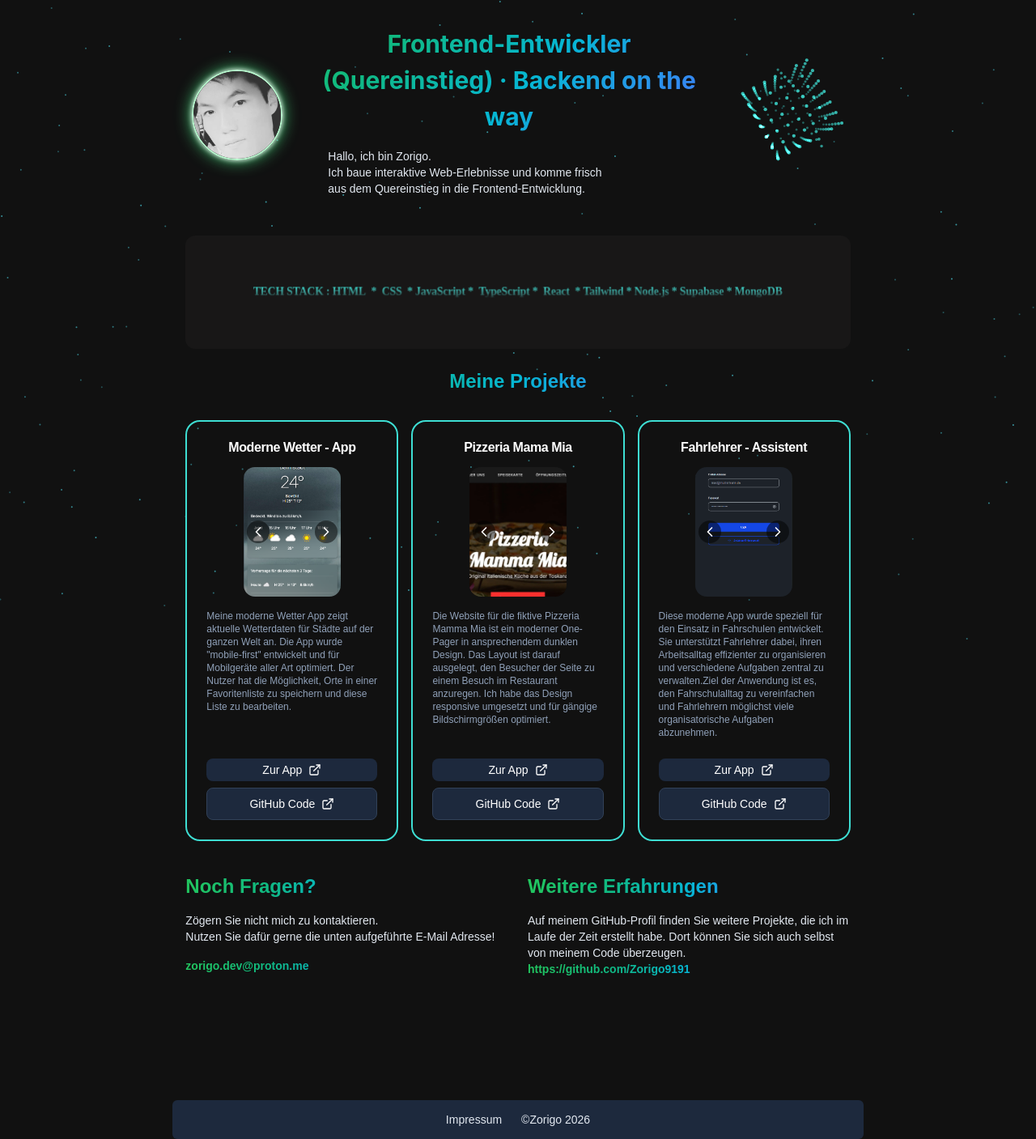
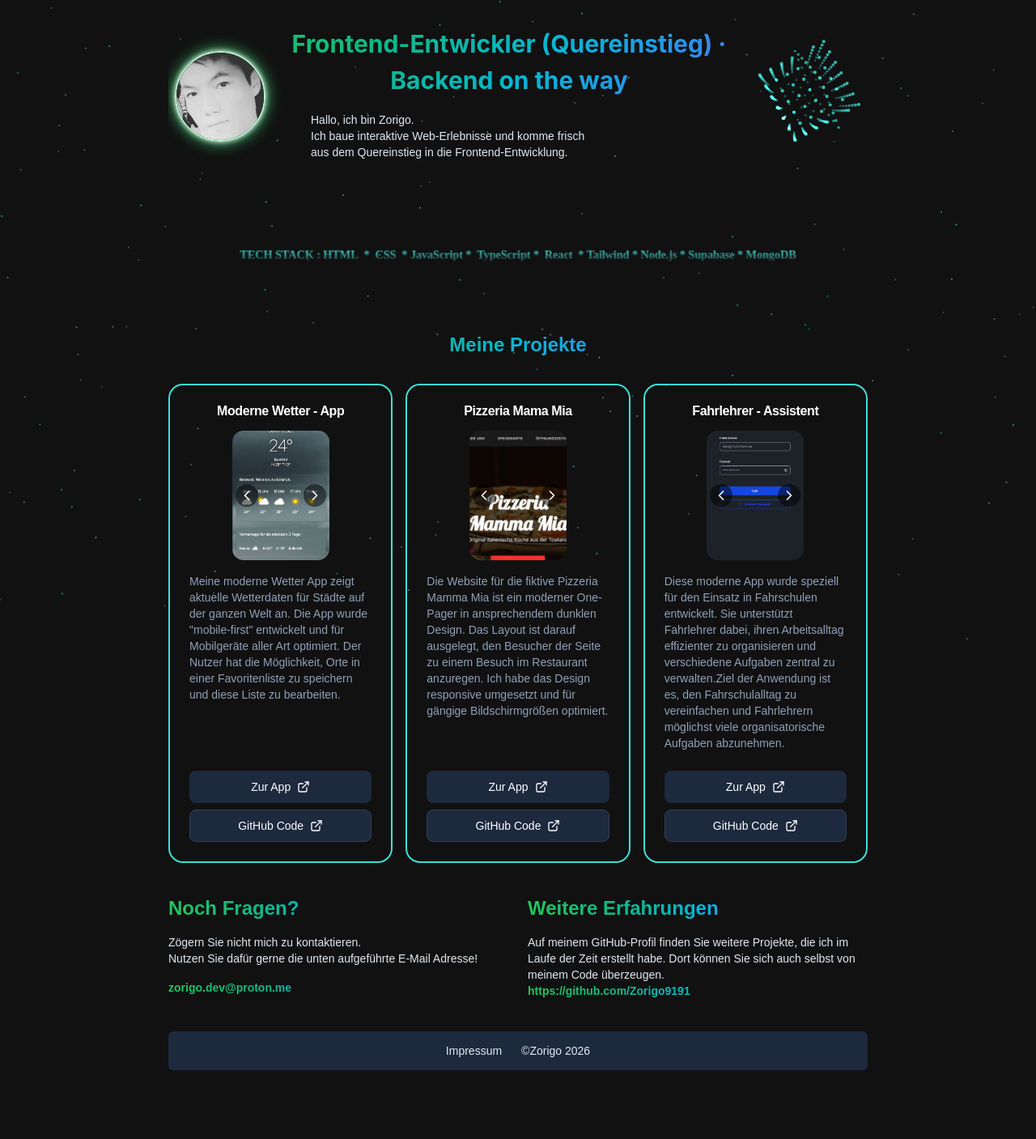
Before and after one commit to Zorigo9191/Portfolio, a React (Vite) app: page /impressum in a window 1280 px wide. Shown: the whole page at 81% size. After the commit the page ends 1322 px from the top, so only its background shows below. Built offline with nearby package versions, Linux system fonts and the light colour scheme.

Commit message:
angepasst

```diff
--- a/src/App.jsx
+++ b/src/App.jsx
@@ -9,12 +9,36 @@ import Footer from "./components/Footer";
 import Impressum from "./components/parts/Impressum";
 
 function App() {
+  // return (
+  //   <div className="relative min-h-screen flex flex-col items-center justify-start">
+  //     <div className="fixed inset-0 -z-10 pointer-events-none">
+  //       <Snowfall />
+  //     </div>
+
+  //     <Routes>
+  //       <Route
+  //         path="/"
+  //         element={
+  //           <>
+  //             <Header />
+  //             <Hero />
+  //             <Projects />
+  //             <Contact />
+  //             <Footer className="flex mt-b" />
+  //           </>
+  //         }
+  //       />
+  //       <Route path="/impressum" element={<Impressum />} />
+  //     </Routes>
+  //   </div>
+  // );
   return (
-    <div className="relative min-h-screen flex flex-col items-center justify-start">
+    <div className="relative min-h-screen">
       <div className="fixed inset-0 -z-10 pointer-events-none">
         <Snowfall />
       </div>
 
+      <main className="w-full max-w-4xl mx-auto px-4 flex flex-col">
         <Routes>
           <Route
             path="/"
@@ -24,12 +48,13 @@ function App() {
                 <Hero />
                 <Projects />
                 <Contact />
-              <Footer className="flex mt-b" />
+                <Footer />
               </>
             }
           />
           <Route path="/impressum" element={<Impressum />} />
         </Routes>
+      </main>
     </div>
   );
 }
--- a/src/components/Contact.tsx
+++ b/src/components/Contact.tsx
@@ -1,6 +1,6 @@
 export default function Contact() {
   return (
-    <div className="grid grid-cols-1 w-full px-4 mt-10 mx-auto md:max-w-150 lg:max-w-2/3 sm:grid-cols-2 text-slate-200 h-60 gap-6">
+    <div className="grid grid-cols-1 w-full mt-10 sm:grid-cols-2 text-slate-200 gap-6">
       <div>
         <h2 className="bg-clip-text text-transparent bg-[linear-gradient(to_right,#22C55E,#10B981,#06B6D4,#3B82F6,#22C55E)] font-bold text-2xl">
           Noch Fragen?
@@ -10,7 +10,7 @@ export default function Contact() {
           Nutzen Sie dafür gerne die unten aufgeführte E-Mail Adresse!
         </p>
         <a
-          href="mailto:zorigo.enkhtur@gmail.com"
+          href="mailto:zorigo.dev@proton.me"
           className="flex underline hover:text-blue-400 bg-clip-text text-transparent transition-colors bg-[linear-gradient(to_right,#22C55E,#10B981,#06B6D4,#3B82F6,#22C55E)] font-bold text-sm mt-4"
         >
           zorigo.dev@proton.me
@@ -20,7 +20,7 @@ export default function Contact() {
         <h2 className="bg-clip-text text-transparent bg-[linear-gradient(to_right,#22C55E,#10B981,#06B6D4,#3B82F6,#22C55E)] font-bold text-2xl">
           Weitere Erfahrungen
         </h2>
-        <p className="flex mt-4 text-sm ">
+        <p className="flex mt-4 text-sm">
           Auf meinem GitHub-Profil finden Sie weitere Projekte, die ich im Laufe
           der Zeit erstellt habe. Dort können Sie sich auch selbst von meinem
           Code überzeugen.
--- a/src/components/Footer.tsx
+++ b/src/components/Footer.tsx
@@ -1,3 +1,29 @@
+// import { Link, useLocation } from "react-router-dom";
+// import { ArrowLeft } from "lucide-react";
+
+// export default function Footer() {
+//   const { pathname } = useLocation();
+//   const isImpressum = pathname === "/impressum";
+
+//   return (
+//     <div className="flex w-full justify-center items-center px-4 mt-10 mx-auto md:max-w-150 lg:max-w-2/3 text-slate-200 h-12 gap-6 bg-slate-800 rounded-sm">
+//       <Link
+//         to={isImpressum ? "/" : "/impressum"}
+//         className={
+//           isImpressum
+//             ? "inline-flex items-center gap-2 px-4 py-1.5 rounded-md text-sm font-medium bg-slate-700 hover:bg-slate-500 text-white transition"
+//             : "flex hover:text-blue-400 transition font-light text-sm"
+//         }
+//       >
+//         {isImpressum && <ArrowLeft className="h-4 w-4" />}
+//         {isImpressum ? "Zurück" : "Impressum"}
+//       </Link>
+
+//       <p className="flex font-light text-sm">©Zorigo 2026</p>
+//     </div>
+//   );
+// }
+
 import { Link, useLocation } from "react-router-dom";
 import { ArrowLeft } from "lucide-react";
 
@@ -6,7 +32,7 @@ export default function Footer() {
   const isImpressum = pathname === "/impressum";
 
   return (
-    <div className="flex w-full justify-center items-center px-4 mt-10 mx-auto md:max-w-150 lg:max-w-2/3 text-slate-200 h-12 gap-6 bg-slate-800 rounded-sm">
+    <div className="flex w-full justify-center items-center mt-10 text-slate-200 h-12 gap-6 bg-slate-800 rounded-sm">
       <Link
         to={isImpressum ? "/" : "/impressum"}
         className={
--- a/src/components/Header.tsx
+++ b/src/components/Header.tsx
@@ -4,7 +4,8 @@ import profilePic from "../assets/profile.jpg";
 
 export default function Header() {
   return (
-    <div className="flex flex-col md:flex-row md:justify-around w-full items-center  mx-auto mt-2 px-4 py-6 overflow-x-hidden md:max-w-150 lg:max-w-2/3 transition duration-1000 gap-6">
+    // <div className="flex flex-col md:flex-row md:justify-around w-full items-center  mx-auto mt-2 px-4 py-6 overflow-x-hidden md:max-w-150 lg:max-w-2/3 transition duration-1000 gap-6">
+    <div className="flex flex-col md:flex-row md:justify-around w-full items-center mt-2 py-6 overflow-x-hidden transition duration-1000 gap-6">
       <div className="flex gap-4 p-2 shrink-0">
         <img
           src={profilePic}
--- a/src/components/Hero.tsx
+++ b/src/components/Hero.tsx
@@ -1,8 +1,37 @@
+// import VectorWordmark from "./parts/vectorWordMark";
+
+// export default function Hero() {
+//   return (
+//     <div className="w-full flex justify-center px-4 mt-6 mx-auto md:max-w-150 lg:max-w-2/3">
+//       <VectorWordmark
+//         text="TECH STACK : HTML  *  CSS  * JavaScript *  TypeScript *  React  * Tailwind * Node.js * Supabase * MongoDB"
+//         font={{
+//           fontFamily: "Poppins",
+//           fontWeight: 800,
+//           fontSize: "20px",
+//           lineHeight: "1em",
+//           letterSpacing: "-0.01em",
+//           textAlign: "left",
+//         }}
+//         background="#181717"
+//         textColor="#3EDED3"
+//         shade="#5CD2CC"
+//         accent="#3EDED3"
+//         reach={120}
+//         speed={45}
+//         damping={45}
+//         handles={{ size: 70, spread: 54, labels: true }}
+//         style={{ height: "140px", borderRadius: "12px" }}
+//       />
+//     </div>
+//   );
+// }
+
 import VectorWordmark from "./parts/vectorWordMark";
 
 export default function Hero() {
   return (
-    <div className="w-full flex justify-center px-4 mt-6 mx-auto md:max-w-150 lg:max-w-2/3">
+    <div className="w-full flex justify-center mt-6">
       <VectorWordmark
         text="TECH STACK : HTML  *  CSS  * JavaScript *  TypeScript *  React  * Tailwind * Node.js * Supabase * MongoDB"
         font={{
@@ -13,14 +42,14 @@ export default function Hero() {
           letterSpacing: "-0.01em",
           textAlign: "left",
         }}
-        background="#181717"
+        background="transparent"
         textColor="#3EDED3"
         shade="#5CD2CC"
-        accent="#3EDED3"
+        accent="#3EDED366"
         reach={120}
         speed={45}
         damping={45}
-        handles={{ size: 70, spread: 54, labels: true }}
+        handles={{ size: 70, spread: 54, labels: false }}
         style={{ height: "140px", borderRadius: "12px" }}
       />
     </div>
--- a/src/components/Projects.tsx
+++ b/src/components/Projects.tsx
@@ -9,7 +9,8 @@ import fahr2 from "../assets/fahr2.png";
 
 export default function Projects() {
   return (
-    <div className="flex flex-col w-full px-4 mt-6 mx-auto md:max-w-150 lg:max-w-2/3 ">
+    // <div className="flex flex-col w-full px-4 mt-6 mx-auto md:max-w-150 lg:max-w-2/3 ">
+    <div className="flex flex-col w-full mt-6">
       <h2 className="flex w-full justify-center items-center bg-clip-text text-transparent bg-[linear-gradient(to_right,#22C55E,#10B981,#06B6D4,#3B82F6,#22C55E)] font-bold text-2xl">
         Meine Projekte
       </h2>
--- a/src/components/parts/Impressum.tsx
+++ b/src/components/parts/Impressum.tsx
@@ -1,8 +1,28 @@
-import { useEffect } from "react";
+// import { useEffect } from "react";
+
+// export default function Impressum() {
+//   return (
+//     <div className="flex flex-col w-full px-4 mt-6 mx-auto md:max-w-150 lg:max-w-2/3 text-slate-200 bg-blue-950 rounded-2xl p-6 gap-6">
+//       <div>
+//         <h2 className="text-2xl font-bold mb-2">Impressum</h2>
+//         <h4 className="text-xl text-slate-400 mb-1">Angaben gemäß § 5 DDG</h4>
+//         <p className="text-sm">
+//           Zorigo <br />
+//           PLZ 79576, Weil am Rhein
+//         </p>
+//       </div>
+
+//       <div>
+//         <h2 className="text-xl font-bold mb-2">Kontakt</h2>
+//         <p className="text-sm">E-Mail: zorigo.dev@proton.me</p>
+//       </div>
+//     </div>
+//   );
+// }
 
 export default function Impressum() {
   return (
-    <div className="flex flex-col w-full px-4 mt-6 mx-auto md:max-w-150 lg:max-w-2/3 text-slate-200 bg-blue-950 rounded-2xl p-6 gap-6">
+    <div className="flex flex-col w-full mt-6 text-slate-200 bg-blue-950 rounded-2xl p-6 gap-6">
       <div>
         <h2 className="text-2xl font-bold mb-2">Impressum</h2>
         <h4 className="text-xl text-slate-400 mb-1">Angaben gemäß § 5 DDG</h4>
--- a/src/components/parts/projectCard.tsx
+++ b/src/components/parts/projectCard.tsx
@@ -31,7 +31,7 @@ export default function ProjectCard({
   return (
     <div className="border-slate-800 p-6 flex flex-col justify-between text-white h-full">
       <div>
-        <h3 className="text-md flex w-full justify-center font-semibold leading-none tracking-tight mb-2">
+        <h3 className="text-base flex w-full justify-center font-semibold leading-none tracking-tight mb-2">
           {title}
         </h3>
 
@@ -68,7 +68,7 @@ export default function ProjectCard({
           )}
         </div>
 
-        <p className="text-xs text-slate-400 mb-6">{description}</p>
+        <p className="text-sm text-slate-400 mb-6">{description}</p>
       </div>
 
       <div className="flex flex-col gap-2">
@@ -76,7 +76,7 @@ export default function ProjectCard({
           href={appLink}
           target="_blank"
           rel="noopener noreferrer"
-          className="inline-flex items-center justify-center w-full rounded-md text-sm font-medium transition-colors h-7 px-4 py-2 bg-slate-800 hover:bg-green-900 text-white"
+          className="inline-flex items-center justify-center w-full rounded-md text-sm font-medium transition-colors h-10 px-4 py-2 bg-slate-800 hover:bg-green-900 text-white"
         >
           Zur App
           <ExternalLinkIcon className="h-4 w-4 ml-2" />
--- a/src/components/parts/vectorWordMark.tsx
+++ b/src/components/parts/vectorWordMark.tsx
@@ -160,14 +160,14 @@ void main() {
     float inside = step(0.0, E.x) * step(E.x, 1.0) * step(0.0, E.y) * step(E.y, 1.0);
     vec2 safeUv = clamp(E, 0.0, 1.0);
 
-    float b = clamp(1.0 - E.y * 3.5, 0.0, 1.0) * 0.008;
+    float b = clamp(1.0 - E.y * 3.5, 0.0, 1.0) * 0.002;
     vec2 soft = blurRG(safeUv, b);
     vec2 sharp = blurRG(safeUv, b * 0.1);
 
     float d = length((vUv - uPtr) / vec2(1.0, aspect));
     float k = 1.0 - pow(smoothstep(0.0, max(uReach, 1e-4), d), 3.0);
 
-    float mask = mix(soft.r, sharp.g, k) * inside;
+    float mask = mix(soft.r, sharp.r, k) * inside;
     vec3 fill = mix(uShade, uText, smoothstep(0.0, 1.0, E.y));
 
     vec2 P = vec2(vUv.x * aspect, vUv.y);
```
Lines whose indentation alone changed are shown as unchanged.
